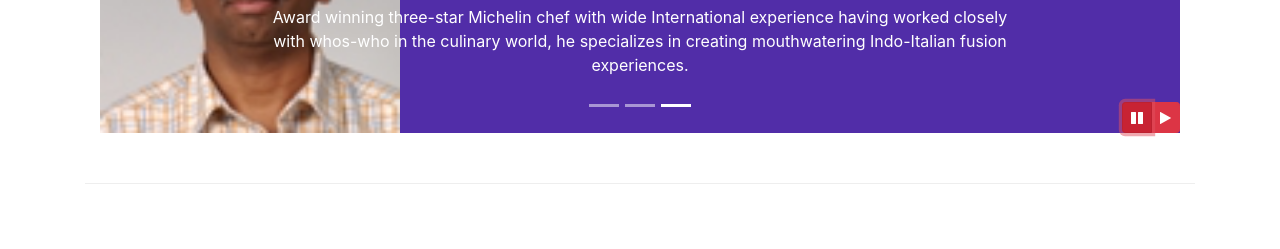
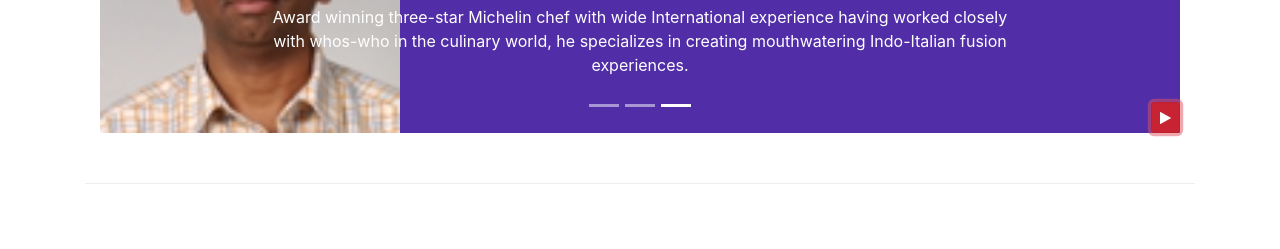
Before and after one commit to ttanner44/git-test, a website: page index.html in a window 1280 px wide. Both pictures are taken after a click on the button 1137 px from the left and 668 px from the top of the page. Shown: the part 551-800 px from the top of the page. Drawn offline with nearby package versions, Linux system fonts and the light colour scheme.

Commit message:
More Boostrap JQuery

```diff
--- a/index.html
+++ b/index.html
@@ -205,14 +205,9 @@
                     <a class="carousel-control-next" href="#mycarousel" role="button" data-slide="next">
                         <span class="carousel-control-next-icon"></span>
                     </a>
-                    <div class="btn-group" id="carouselButton">
-                        <button class="btn btn-danger btn-sm" id="carousel-pause">
-                            <span class="fa fa-pause"></span>
-                        </button>
-                        <button class="btn btn-danger btn-sm" id="carousel-play">
-                            <span class="fa fa-play"></span>
-                        </button>
-                    </div>
+                    <button class="btn btn-danger btn-sm" id="carouselButton">
+                        <span id="carousel-button-icon" class="fa fa-pause"></span>
+                    </button>
                 </div>
             </div>
         </div>
@@ -261,67 +256,6 @@
                 </div>
             </div>
         </div>
-        <!-- <div class="row row-content">
-            <div class="col-sm-2"></div>
-            <div class="col-sm-8">
-                <div class="card" id="reserveTable">
-                    <h3 class="card-header bg-warning text-white">Reserve a Table</h3>
-                    <div class="card-body">
-                        <div class="col-12">
-                            <form>
-                                <div class="form-group row">
-                                    <label for="firstname" class="col-md-2 col-form-label">Number of Guests</label>
-                                    <div class="col-md-10">
-                                        <div class="form-check form-check-inline">
-                                            <input class="form-check-input" type="radio" name="inlineRadioOptions" id="inlineRadio1" value="option1" checked>
-                                            <label class="form-check-label" for="inlineRadio1">1</label>
-                                        </div>
-                                         <div class="form-check form-check-inline">
-                                            <input class="form-check-input" type="radio" name="inlineRadioOptions" id="inlineRadio2" value="option2">
-                                            <label class="form-check-label" for="inlineRadio2">2</label>
-                                        </div>
-                                        <div class="form-check form-check-inline">
-                                            <input class="form-check-input" type="radio" name="inlineRadioOptions" id="inlineRadio3" value="option3">
-                                            <label class="form-check-label" for="inlineRadio3">3</label>
-                                        </div>
-                                        <div class="form-check form-check-inline">
-                                            <input class="form-check-input" type="radio" name="inlineRadioOptions" id="inlineRadio4" value="option4">
-                                            <label class="form-check-label" for="inlineRadio4">4</label>
-                                        </div>
-                                         <div class="form-check form-check-inline">
-                                            <input class="form-check-input" type="radio" name="inlineRadioOptions" id="inlineRadio5" value="option5">
-                                            <label class="form-check-label" for="inlineRadio2">5</label>
-                                        </div>
-                                        <div class="form-check form-check-inline">
-                                            <input class="form-check-input" type="radio" name="inlineRadioOptions" id="inlineRadio6" value="option6">
-                                            <label class="form-check-label" for="inlineRadio3">6</label>
-                                        </div>
-                                    </div>
-                                </div>
-                                <div class="form-group row">
-                                    <label for="telnum" class="col-12 col-md-2 col-form-label">Date and Time</label>
-                                    <div class="col-6 col-md-5">
-                                        <input type="date" class="form-control" id="reserveDate" name="reserveDate"
-                                            placeholder="Date">
-                                    </div>
-                                    <div class="col-6 col-md-5">
-                                        <input type="time" class="form-control" id="reserveTime" name="reserveTime"
-                                            placeholder="Time">
-                                    </div>
-                                </div>
-                                <div class="form-group row">
-                                    <div class="offset-md-2 col-md-10">
-                                        <button type="submit" class="btn btn-primary">Reserve</button>
-                                    </div>
-                                </div>
-                            </form>
-                        </div>
-                            <div class="col-12 col-md">
-                        </div>
-                    </div>
-                </div>
-            </div>
-            <div class="col-sm-2"></div> -->
     </div>
 
     <footer class="footer">
@@ -372,20 +306,21 @@
     <script src="https://cdn.jsdelivr.net/npm/popper.js@1.16.1/dist/umd/popper.min.js" integrity="sha384-9/reFTGAW83EW2RDu2S0VKaIzap3H66lZH81PoYlFhbGU+6BZp6G7niu735Sk7lN" crossorigin="anonymous"></script>
     <script src="https://cdn.jsdelivr.net/npm/bootstrap@4.5.3/dist/js/bootstrap.min.js" integrity="sha384-w1Q4orYjBQndcko6MimVbzY0tgp4pWB4lZ7lr30WKz0vr/aWKhXdBNmNb5D92v7s" crossorigin="anonymous"></script>
     <script>
-        $(document).ready(function(){
+        $(document).ready(function() {
             $("#mycarousel").carousel( { interval: 2000 } );
-            $("#carousel-pause").click(function(){
-                $("#mycarousel").carousel('pause');
-            });
-            $("#carousel-play").click(function(){
-                $("#mycarousel").carousel('cycle');
+            $("#carouselButton").click(function(){
+                if ($("#carouselButton").children("span").hasClass('fa-pause')) {
+                    $("#mycarousel").carousel('pause');
+                    $("#carouselButton").children("span").removeClass('fa-pause');
+                    $("#carouselButton").children("span").addClass('fa-play');
+                }
+                else if ($("#carouselButton").children("span").hasClass('fa-play')){
+                    $("#mycarousel").carousel('cycle');
+                    $("#carouselButton").children("span").removeClass('fa-play');
+                    $("#carouselButton").children("span").addClass('fa-pause');
+                }
             });
         });
     </script>
-    <!-- <script>
-        $(document).ready(function(){
-            $('[data-toggle="tooltip"]').tooltip();
-        });
-    </script> -->
   </body>
 </html>
```
